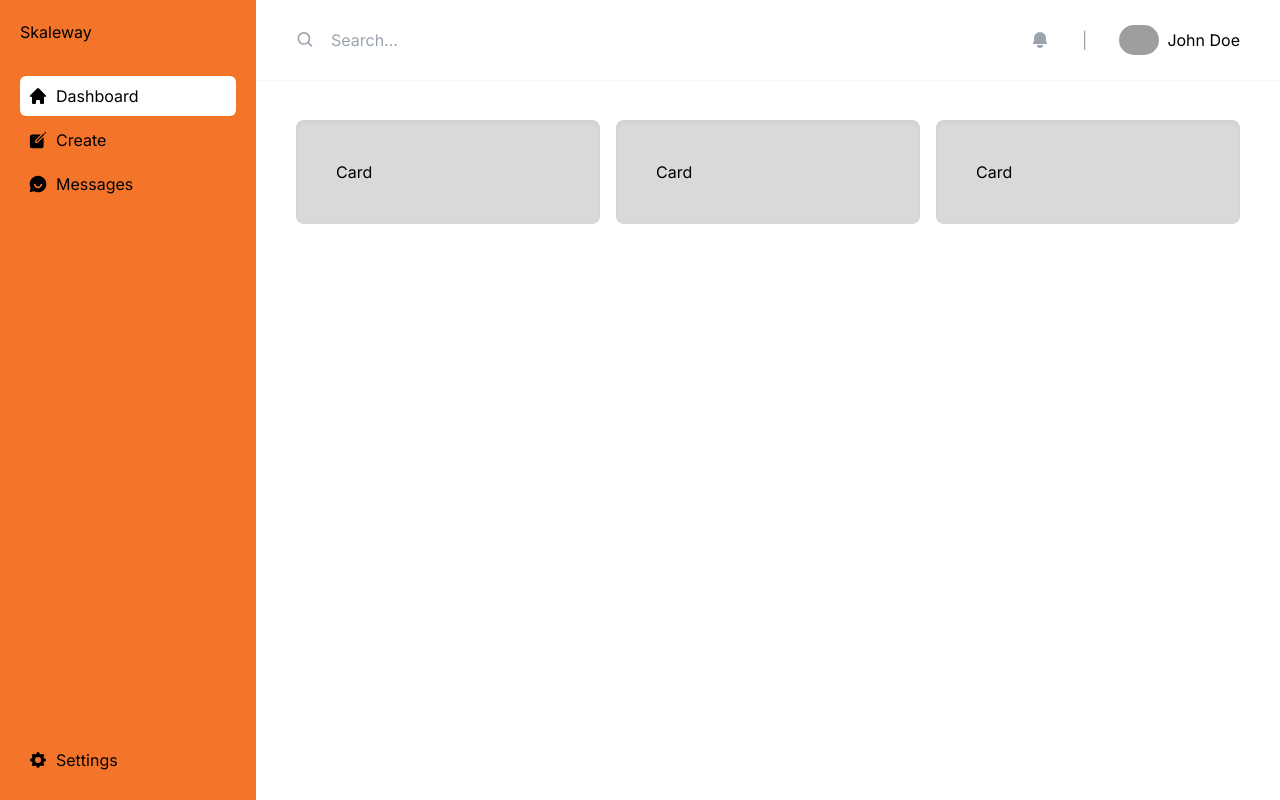
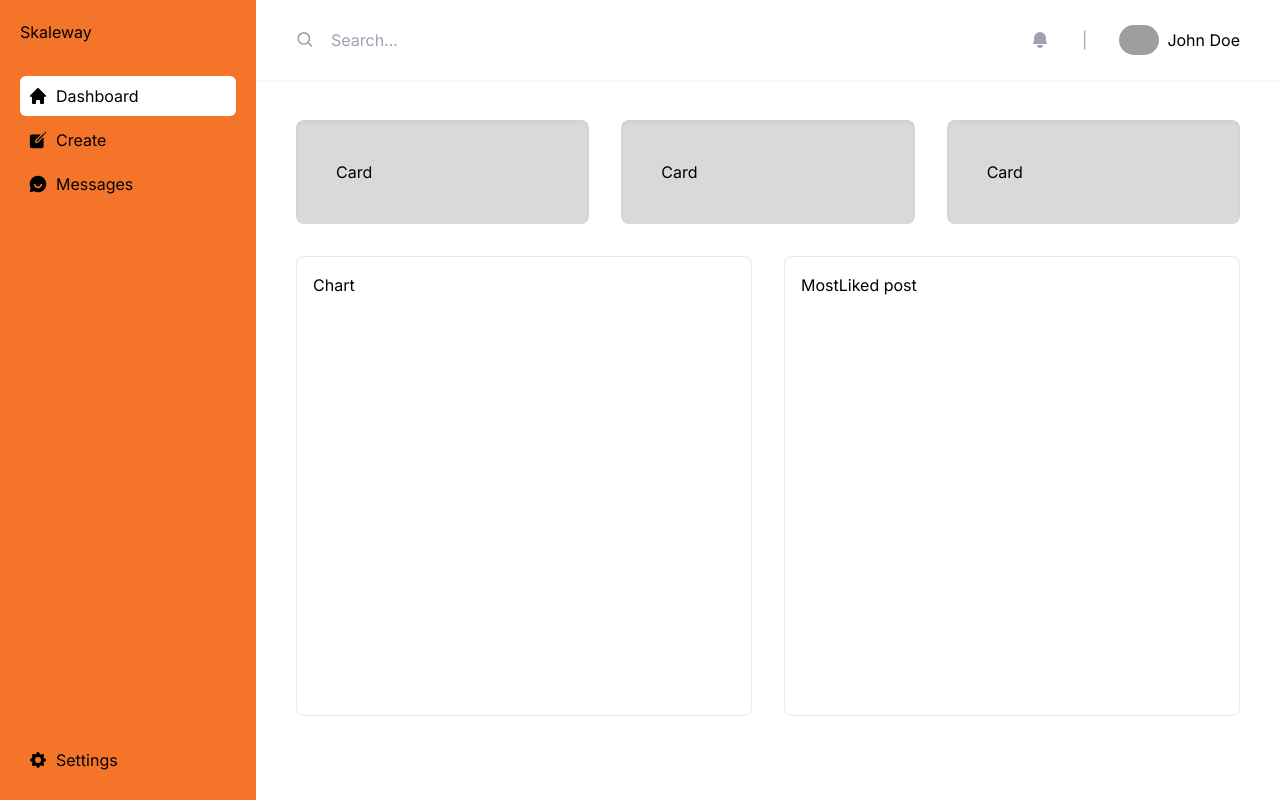
Before and after one commit to code-env/skaleway, a Next.js app: page /admin in a window 1280 px wide. Shown: the top 800 px of the page. Built offline with nearby package versions, Linux system fonts and the light colour scheme; grey boxes are pictures that could not be loaded.

Commit message:
working with the chart section and the mostliked post

```diff
--- a/src/app/admin/components/ui/Cards.tsx
+++ b/src/app/admin/components/ui/Cards.tsx
@@ -3,7 +3,7 @@
 
 const Cards: React.FC = () => {
   return (
-    <div className="flex w-full gap-4 h-fit">
+    <div className="flex w-full gap-8 h-fit">
       {Array.from({ length: 3 }).map((_, index) => (
         <Card key={index} />
       ))}
--- /dev/null
+++ b/src/app/admin/components/ui/chart.tsx
@@ -0,0 +1,7 @@
+import React from "react";
+
+const Chart = () => {
+  return <div className="flex-1 rounded-lg border p-4">Chart</div>;
+};
+
+export default Chart;
--- /dev/null
+++ b/src/app/admin/components/ui/mostlikedPost.tsx
@@ -0,0 +1,7 @@
+import React from "react";
+
+const MostLiked = () => {
+  return <div className="flex-1 rounded-lg border p-4">MostLiked post</div>;
+};
+
+export default MostLiked;
--- a/src/app/admin/page.tsx
+++ b/src/app/admin/page.tsx
@@ -1,10 +1,17 @@
 import React from "react";
 import Cards from "./components/ui/Cards";
+import Chart from "./components/ui/chart";
+import MostLiked from "./components/ui/mostlikedPost";
 
 const Admin = () => {
   return (
-    <div className="flex min-h-screen text-black w-full">
+    <div className="flex min-h-screen text-black w-full flex-col gap-8">
       <Cards />
+      <div className="flex gap-8 flex-[.7]">
+        <Chart />
+        <MostLiked />
+      </div>
+      <div></div>
     </div>
   );
 };
```
